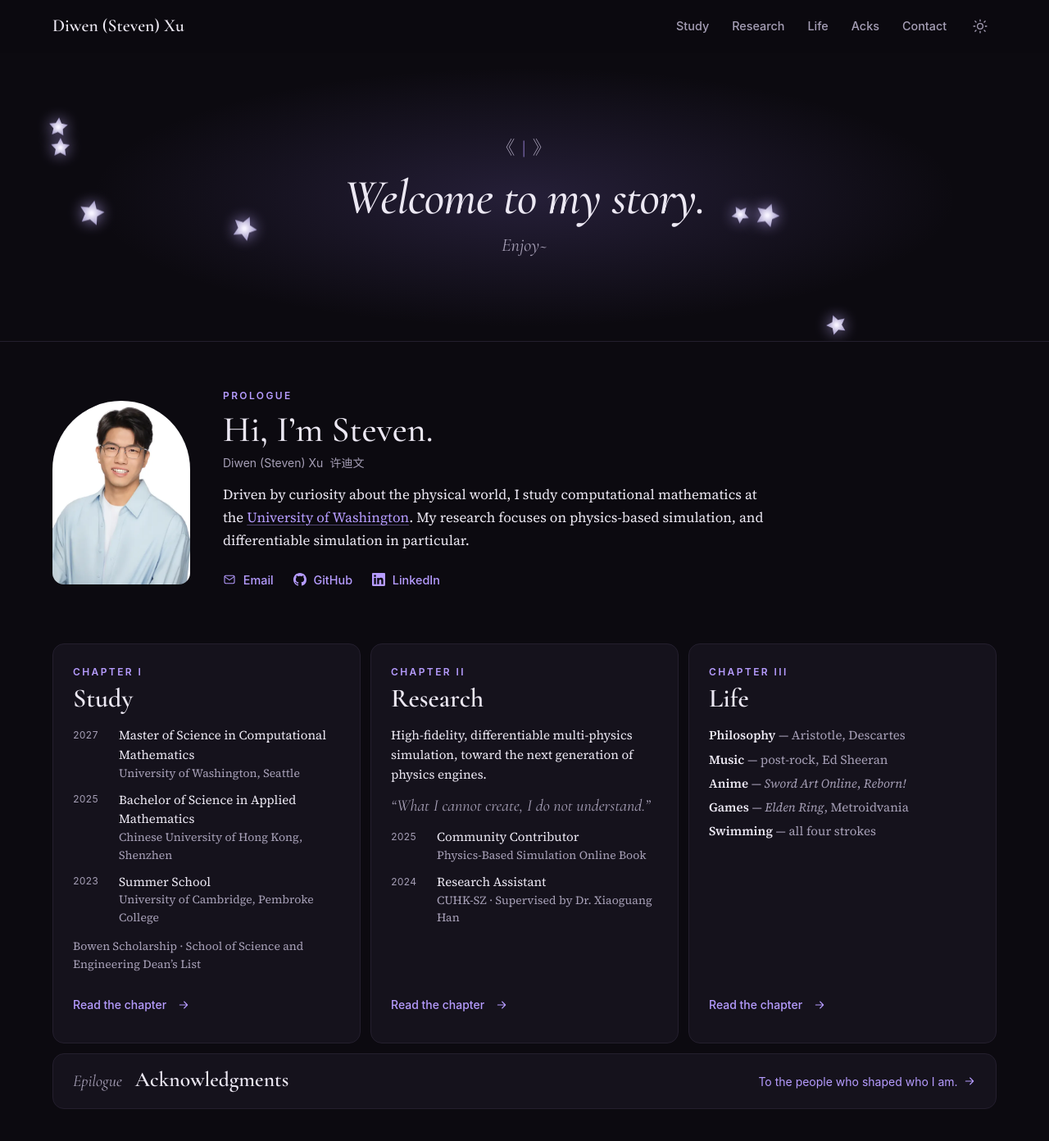
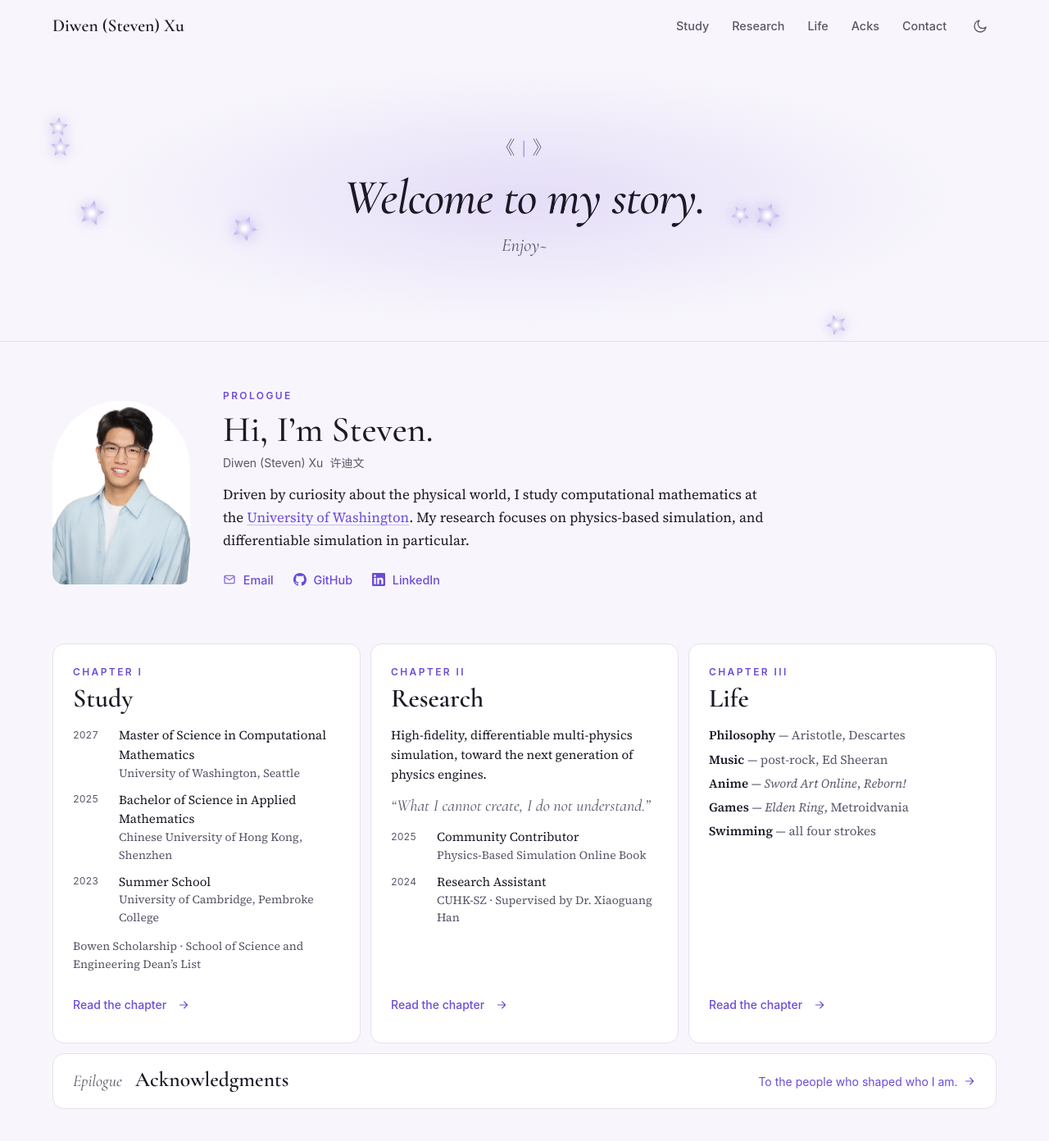
Before and after one commit to RWBY-Aloupeep/RWBY-Aloupeep.github.io, a Jekyll site: the page built from _pages/home.md, in a window 1280 px wide and 1400 px high. Shown: the top 1392 px of the window at 82% size. Built offline with Jekyll 4.4.1, drawn with Linux system fonts in a browser that asks for light colours.

Commit message:
Follow the system's light or dark setting again
Visitors who have not used the toggle now get the purple-black theme
when their system or browser is set to dark and the light lavender one
when it is set to light, and the page follows the setting if it changes
while open. A choice made with the header toggle still wins and is
remembered. Without JavaScript the CSS follows the system too.

Co-Authored-By: Claude Opus 5.5 <noreply@anthropic.com>
Claude-Session: https://claude.ai/code/session_0142BzVxEFKCMC6FGj6Pn8sg

```diff
--- a/_includes/head.html
+++ b/_includes/head.html
@@ -1,13 +1,17 @@
 <meta charset="utf-8">
 <meta name="viewport" content="width=device-width, initial-scale=1">
 <script>
-  // Pick the theme before first paint so the page never flashes the wrong colors.
-  // Dark unless the visitor switched to light; site.js handles the toggle.
+  // Pick the theme before first paint so the page never flashes the wrong colors:
+  // the visitor's own choice if they used the toggle, otherwise the system's.
+  // site.js handles the toggle afterwards.
   (function () {
     var root = document.documentElement;
     var stored = null;
     try { stored = localStorage.getItem("theme"); } catch (e) {}
-    root.setAttribute("data-theme", stored === "light" ? "light" : "dark");
+    var dark = stored === "dark" || stored === "light"
+      ? stored === "dark"
+      : window.matchMedia("(prefers-color-scheme: dark)").matches;
+    root.setAttribute("data-theme", dark ? "dark" : "light");
     root.className = root.className.replace(/\bno-js\b/, "js");
   })();
 </script>
@@ -21,7 +25,8 @@
 <link rel="icon" href="{{ '/images/favicon-32x32.png' | relative_url }}" sizes="32x32" type="image/png">
 <link rel="apple-touch-icon" href="{{ '/images/apple-touch-icon-180x180.png' | relative_url }}">
 <link rel="manifest" href="{{ '/images/manifest.json' | relative_url }}">
-<meta name="theme-color" content="#0c0a10">
+<meta name="theme-color" content="#f8f6fc" media="(prefers-color-scheme: light)">
+<meta name="theme-color" content="#0c0a10" media="(prefers-color-scheme: dark)">
 
 <script src="{{ '/assets/js/site.js' | relative_url }}" defer></script>
 {%- assign scripts = page.scripts | default: layout.scripts %}
--- a/_sass/_tokens.scss
+++ b/_sass/_tokens.scss
@@ -6,7 +6,7 @@ $bp-sm: 520px;
 $bp-md: 760px;
 $bp-lg: 880px;
 
-// The site's own look: near-black with a violet accent.
+// Dark: near-black with a violet accent.
 @mixin dark-theme {
   color-scheme: dark;
   --bg: #0c0a10;
@@ -26,7 +26,7 @@ $bp-lg: 880px;
   --shadow: 0 1px 2px rgba(0, 0, 0, 0.3), 0 10px 30px rgba(0, 0, 0, 0.35);
 }
 
-// The optional light version, for visitors who switch to it.
+// Light: the same violet on a pale lavender ground.
 @mixin light-theme {
   color-scheme: light;
   --bg: #f8f6fc;
@@ -46,10 +46,8 @@ $bp-lg: 880px;
   --shadow: 0 1px 2px rgba(28, 24, 38, 0.04), 0 10px 30px rgba(28, 24, 38, 0.08);
 }
 
-// Dark is the default whatever the system prefers; the toggle in the header
-// stores "light" for visitors who want the other one.
 :root {
-  @include dark-theme;
+  @include light-theme;
   --font-display: "Cormorant Garamond", "Songti SC", "Noto Serif CJK SC", "Source Han Serif SC", Georgia, serif;
   --font-body: "Source Serif 4", "Songti SC", "Noto Serif CJK SC", "Source Han Serif SC", Georgia, serif;
   --font-ui: -apple-system, BlinkMacSystemFont, "Segoe UI", Roboto, "Helvetica Neue", Arial, "PingFang SC", "Microsoft YaHei", sans-serif;
@@ -61,6 +59,14 @@ $bp-lg: 880px;
   --ease: cubic-bezier(0.2, 0.7, 0.2, 1);
 }
 
-:root[data-theme="light"] {
-  @include light-theme;
+// Without a stored choice the inline script in <head> follows the system; this
+// covers the moment before it runs and visitors with JavaScript disabled.
+@media (prefers-color-scheme: dark) {
+  :root:not([data-theme="light"]) {
+    @include dark-theme;
+  }
 }
+
+:root[data-theme="dark"] {
+  @include dark-theme;
+}
--- a/assets/js/site.js
+++ b/assets/js/site.js
@@ -6,6 +6,16 @@
   // Theme
 
   const toggle = document.querySelector("[data-theme-toggle]");
+  const systemDark = window.matchMedia("(prefers-color-scheme: dark)");
+
+  const storedTheme = () => {
+    try {
+      const value = localStorage.getItem("theme");
+      return value === "dark" || value === "light" ? value : null;
+    } catch (error) {
+      return null;
+    }
+  };
 
   const applyTheme = (theme) => {
     root.setAttribute("data-theme", theme);
@@ -28,6 +38,14 @@
       }
     });
   }
+
+  // Follow the system when it switches (e.g. at sunset), unless the visitor
+  // picked a theme themselves.
+  systemDark.addEventListener("change", (event) => {
+    if (!storedTheme()) {
+      applyTheme(event.matches ? "dark" : "light");
+    }
+  });
 
   // Mobile menu
 
```
Also changed, not shown: README.md (+1 -1 lines).
